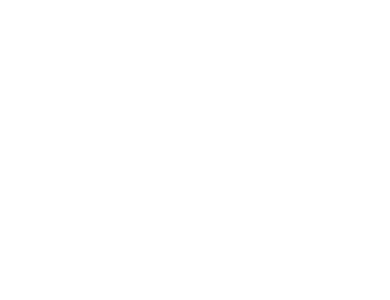
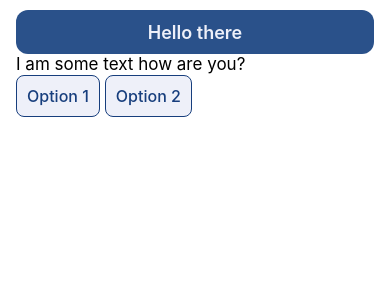
Before and after one commit to RayKay91/heliosx, a React Native app: screen / in a window 390 px wide. Shown: the top 300 px of the page. Built offline with nearby package versions, Linux system fonts and the light colour scheme.

Commit message:
feat: create screen component with padding, adjust for safe area view, dump basic components on screen

```diff
--- /dev/null
+++ b/src/App.style.ts
@@ -0,0 +1,7 @@
+import { StyleSheet } from 'react-native';
+
+export const styles = StyleSheet.create({
+  appWrapper: {
+    flex: 1,
+  },
+});
--- a/src/App.tsx
+++ b/src/App.tsx
@@ -1,7 +1,13 @@
+import { SafeAreaView } from 'react-native';
 import { Questions } from './screens/Questions';
+import { styles } from './App.style';
 
 function App() {
-  return <Questions />;
+  return (
+    <SafeAreaView style={styles.appWrapper}>
+      <Questions />
+    </SafeAreaView>
+  );
 }
 
 export default App;
--- /dev/null
+++ b/src/components/Screen/Screen.style.tsx
@@ -0,0 +1,9 @@
+import { StyleSheet } from 'react-native';
+
+export const styles = StyleSheet.create({
+  screen: {
+    flex: 1,
+    paddingHorizontal: 16,
+    paddingVertical: 10,
+  },
+});
--- /dev/null
+++ b/src/components/Screen/Screen.tsx
@@ -0,0 +1,9 @@
+import type { PropsWithChildren } from 'react';
+import { View } from 'react-native';
+import { styles } from './Screen.style';
+
+type Props = PropsWithChildren<{}>;
+
+export const Screen = ({ children }: Props) => {
+  return <View style={styles.screen}>{children}</View>;
+};
--- a/src/components/SelectionBox/SelectionBox.tsx
+++ b/src/components/SelectionBox/SelectionBox.tsx
@@ -20,6 +20,7 @@
 
   const handlePress = (option: SelectionBoxOption) => {
     setSelectedOption(option);
+    option.onPress?.();
   };
 
   return (
--- a/src/screens/Questions.tsx
+++ b/src/screens/Questions.tsx
@@ -1,5 +1,19 @@
-import { View } from 'react-native';
+import { Button } from '../components/Button/Button';
+import { Text } from '../components/Text/Text';
+import { SelectionBox } from '../components/SelectionBox/SelectionBox';
+import { Screen } from '../components/Screen/Screen';
 
 export const Questions = () => {
-  return <View />;
+  return (
+    <Screen>
+      <Button onPress={() => console.log('lol')}>Hello there</Button>
+      <Text>I am some text how are you?</Text>
+      <SelectionBox
+        options={[
+          { id: 1, text: 'Option 1' },
+          { id: 2, text: 'Option 2' },
+        ]}
+      />
+    </Screen>
+  );
 };
```
